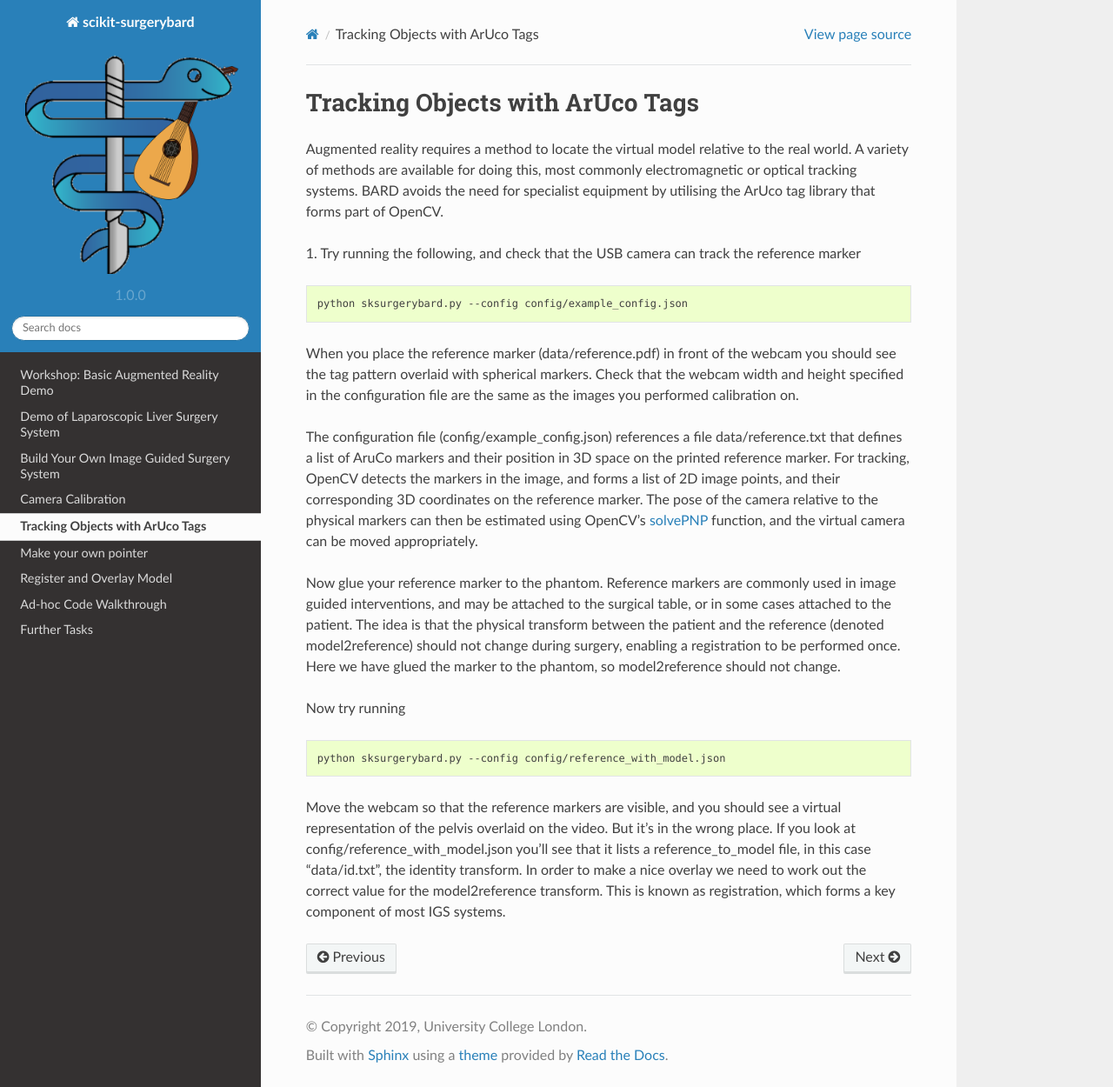
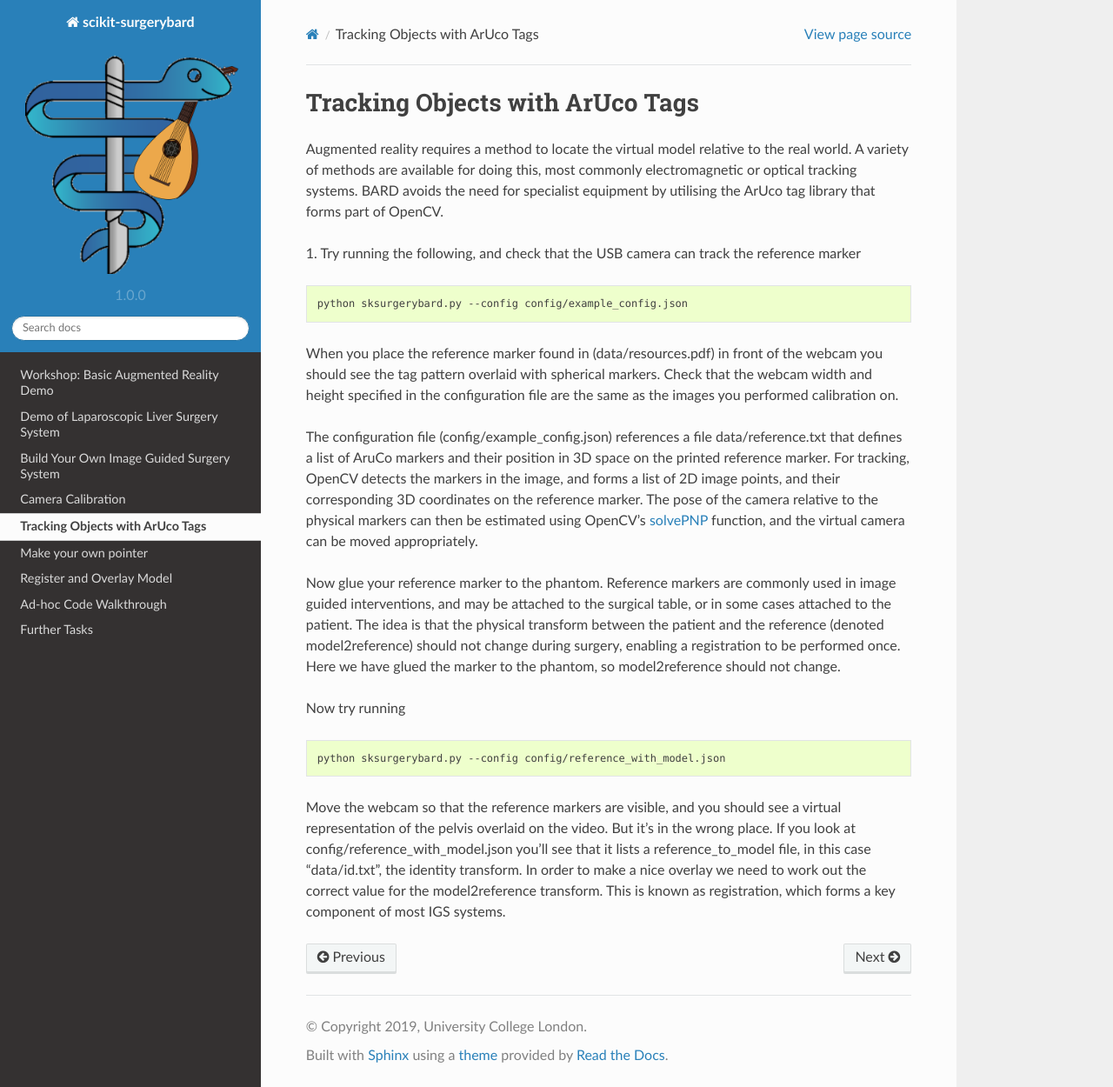
Before and after one commit to SciKit-Surgery/scikit-surgerybard, a Sphinx documentation site: the page built from doc/02_2_Tracking_With_AuRcoTags.rst, in a window 1280 px wide and 1250 px high. Shown: the whole window at 87% size. Built offline with Sphinx 7.4.7 and the Read the Docs theme 2.0.0, drawn with Linux system fonts in a browser that asks for light colours; formulas are drawn with MathJax 3.

Commit message:
Update 02_2_Tracking_With_AuRcoTags.rst
The config files need updating

```diff
--- a/doc/02_2_Tracking_With_AuRcoTags.rst
+++ b/doc/02_2_Tracking_With_AuRcoTags.rst
@@ -18,7 +18,7 @@ OpenCV.
    python sksurgerybard.py --config config/example_config.json
 
 
-When you place the reference marker (data/reference.pdf) in front of the webcam you should
+When you place the reference marker found in (data/resources.pdf) in front of the webcam you should
 see the tag pattern overlaid with spherical markers. Check that the webcam width and height
 specified in the configuration file are the same as the images you performed calibration on.
 
```
